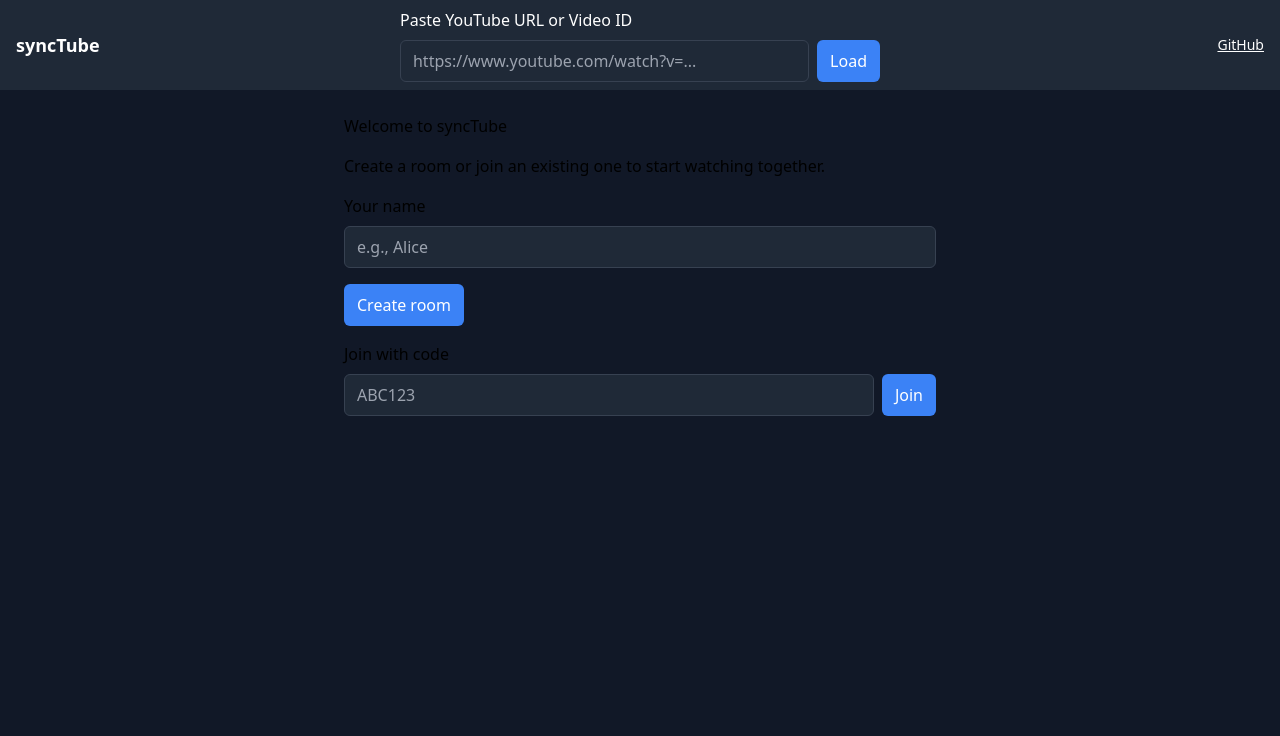
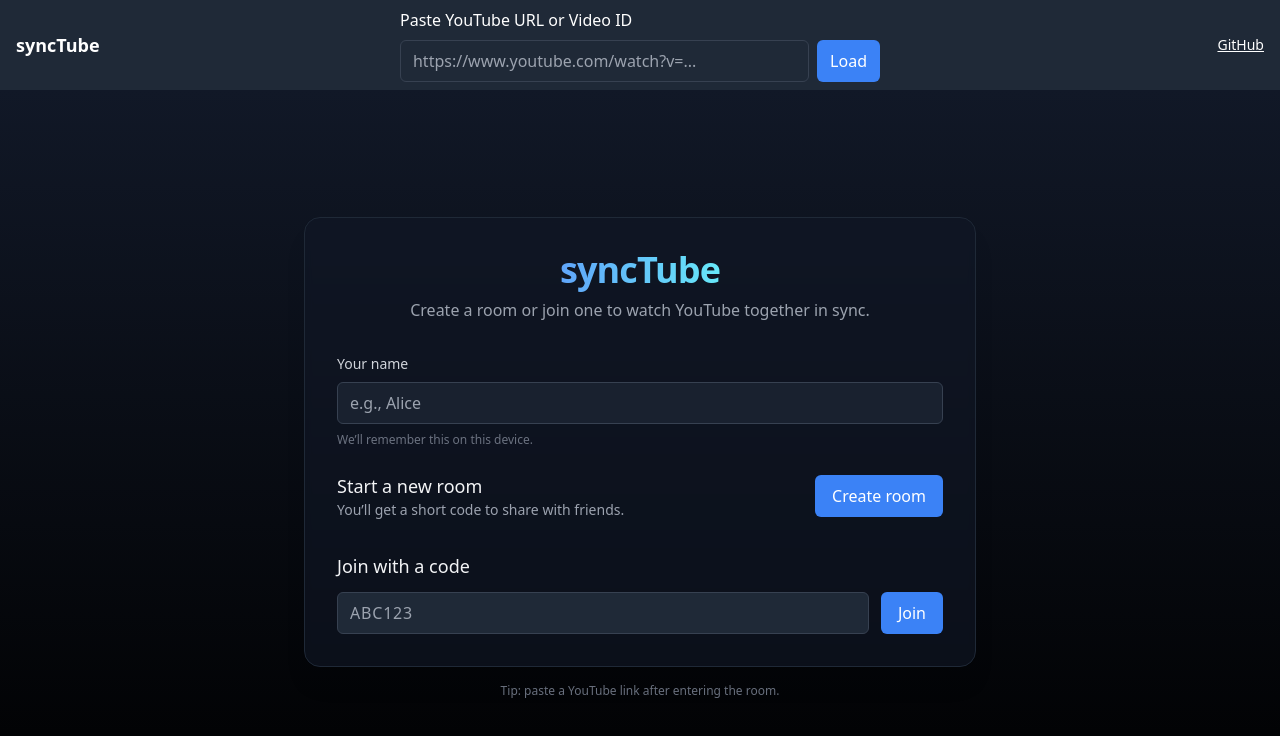
Before and after one commit to Avishkar74/syncTube, a React (Vite) app in the folder client/: page / in a window 1280 px wide. Shown: the top 736 px of the page. Built offline with nearby package versions, Linux system fonts and the light colour scheme; no server answers.

Commit message:
enhancesd home page ui

```diff
--- a/client/src/pages/Home.jsx
+++ b/client/src/pages/Home.jsx
@@ -26,33 +26,62 @@
     }
   };
 
-  const joinRoom = () => {
+  const joinRoom = (e) => {
+    e?.preventDefault?.();
     if (!name.trim()) return alert('Please enter your name');
     if (!code.trim()) return alert('Enter a room code');
     navigate(`/room/${code.trim()}`);
   };
 
   return (
-    <section style={{ padding: 24, display: 'grid', gap: 16, maxWidth: 640, margin: '0 auto' }}>
-      <h1>Welcome to syncTube</h1>
-      <p>Create a room or join an existing one to start watching together.</p>
+    <div className="min-h-[calc(100vh-4rem)] bg-gradient-to-b from-gray-900 to-black text-gray-100 flex items-center justify-center px-4">
+      <section className="w-full max-w-2xl">
+        <div className="rounded-2xl border border-gray-800 bg-gray-900/60 shadow-xl backdrop-blur-sm p-6 sm:p-8">
+          <header className="mb-6 sm:mb-8 text-center">
+            <h1 className="text-3xl sm:text-4xl font-semibold tracking-tight">
+              <span className="bg-clip-text text-transparent bg-gradient-to-r from-blue-400 to-cyan-300">syncTube</span>
+            </h1>
+            <p className="mt-2 text-gray-400">Create a room or join one to watch YouTube together in sync.</p>
+          </header>
 
-      <div style={{ display: 'grid', gap: 8 }}>
-        <label>Your name</label>
-        <Input value={name} onChange={(e) => saveName(e.target.value)} placeholder="e.g., Alice" />
-      </div>
+          <div className="grid gap-6">
+            <div className="grid gap-2">
+              <label className="text-sm text-gray-300">Your name</label>
+              <Input
+                value={name}
+                onChange={(e) => saveName(e.target.value)}
+                placeholder="e.g., Alice"
+                className="bg-gray-800/70 border-gray-700"
+              />
+              <p className="text-xs text-gray-500">We’ll remember this on this device.</p>
+            </div>
 
-      <div style={{ display: 'flex', gap: 8 }}>
-        <Button onClick={createRoom}>Create room</Button>
-      </div>
+            <div className="flex flex-col sm:flex-row gap-3 sm:items-center sm:justify-between">
+              <div>
+                <h2 className="text-lg font-medium">Start a new room</h2>
+                <p className="text-sm text-gray-400">You’ll get a short code to share with friends.</p>
+              </div>
+              <Button onClick={createRoom} className="whitespace-nowrap px-4 py-2">Create room</Button>
+            </div>
 
-      <div style={{ display: 'grid', gap: 8 }}>
-        <label>Join with code</label>
-        <div style={{ display: 'flex', gap: 8 }}>
-          <Input value={code} onChange={(e) => setCode(e.target.value.toUpperCase())} placeholder="ABC123" />
-          <Button onClick={joinRoom}>Join</Button>
+            <div className="grid gap-3 pt-2">
+              <h2 className="text-lg font-medium">Join with a code</h2>
+              <form onSubmit={joinRoom} className="flex flex-col sm:flex-row gap-3">
+                <Input
+                  value={code}
+                  onChange={(e) => setCode(e.target.value.toUpperCase())}
+                  placeholder="ABC123"
+                  inputMode="text"
+                  className="uppercase tracking-wider"
+                />
+                <Button type="submit" className="px-4 py-2">Join</Button>
+              </form>
+            </div>
+          </div>
         </div>
-      </div>
-    </section>
+
+        <p className="mt-4 text-center text-xs text-gray-500">Tip: paste a YouTube link after entering the room.</p>
+      </section>
+    </div>
   );
 }
```
